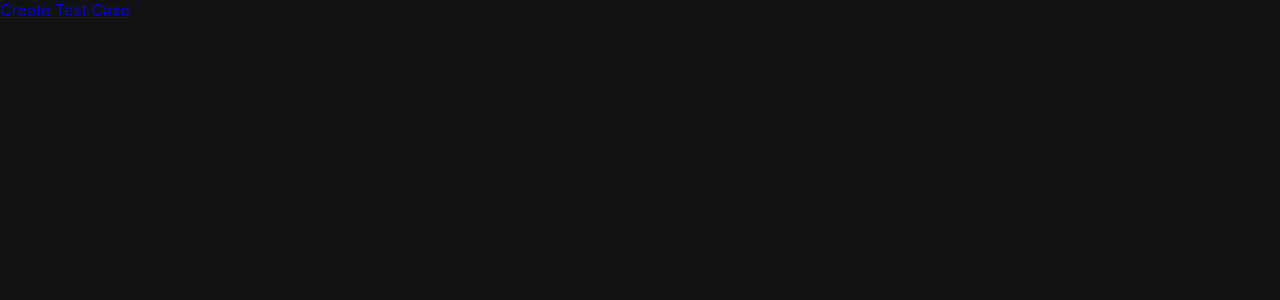
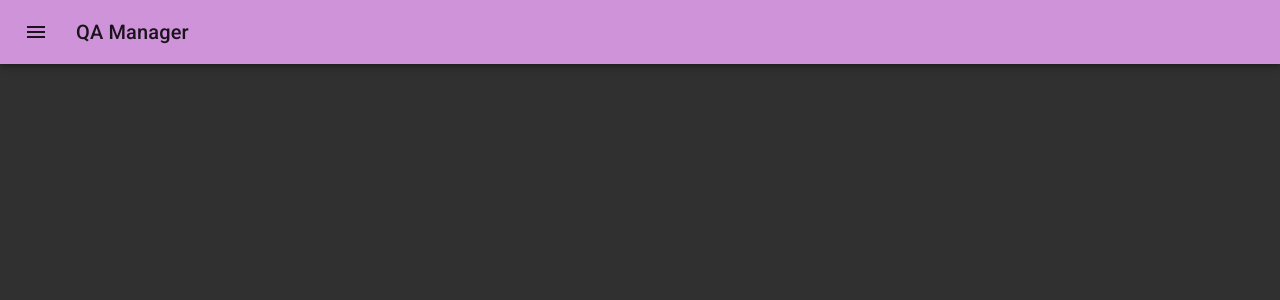
Before and after one commit to jnhallquist/qa_manager, a React (Create React App) app in the folder client/: page / in a window 1280 px wide. Shown: the top 300 px of the page. Built offline with nearby package versions, Linux system fonts and the light colour scheme.

Commit message:
Add nav drawer

```diff
--- a/client/package.json
+++ b/client/package.json
@@ -4,6 +4,7 @@
   "private": true,
   "dependencies": {
     "@material-ui/core": "^4.11.0",
+    "@material-ui/icons": "^4.9.1",
     "@testing-library/jest-dom": "^4.2.4",
     "@testing-library/react": "^9.3.2",
     "@testing-library/user-event": "^7.1.2",
--- a/client/src/App.js
+++ b/client/src/App.js
@@ -9,10 +9,90 @@
   BrowserRouter as Router,
   Switch,
   Route,
-  Link
+  Link as RouterLink
 } from 'react-router-dom'
 
+import clsx from 'clsx';
+import { makeStyles, useTheme } from '@material-ui/core/styles';
+import Drawer from '@material-ui/core/Drawer';
+import CssBaseline from '@material-ui/core/CssBaseline';
+import AppBar from '@material-ui/core/AppBar';
+import Toolbar from '@material-ui/core/Toolbar';
+import List from '@material-ui/core/List';
+import Typography from '@material-ui/core/Typography';
+import Divider from '@material-ui/core/Divider';
+import IconButton from '@material-ui/core/IconButton';
+import MenuIcon from '@material-ui/icons/Menu';
+import ChevronLeftIcon from '@material-ui/icons/ChevronLeft';
+import ChevronRightIcon from '@material-ui/icons/ChevronRight';
+import ListItem from '@material-ui/core/ListItem';
+import ListItemIcon from '@material-ui/core/ListItemIcon';
+import ListItemText from '@material-ui/core/ListItemText';
+import InboxIcon from '@material-ui/icons/MoveToInbox';
+import MailIcon from '@material-ui/icons/Mail';
+import Link from '@material-ui/core/Link';
+
+
 import TestCaseForm from './TestCaseForm'
+
+const drawerWidth = 240;
+
+const useStyles = makeStyles((theme) => ({
+  root: {
+    display: 'flex',
+  },
+  appBar: {
+    transition: theme.transitions.create(['margin', 'width'], {
+      easing: theme.transitions.easing.sharp,
+      duration: theme.transitions.duration.leavingScreen,
+    }),
+  },
+  appBarShift: {
+    width: `calc(100% - ${drawerWidth}px)`,
+    marginLeft: drawerWidth,
+    transition: theme.transitions.create(['margin', 'width'], {
+      easing: theme.transitions.easing.easeOut,
+      duration: theme.transitions.duration.enteringScreen,
+    }),
+  },
+  menuButton: {
+    marginRight: theme.spacing(2),
+  },
+  hide: {
+    display: 'none',
+  },
+  drawer: {
+    width: drawerWidth,
+    flexShrink: 0,
+  },
+  drawerPaper: {
+    width: drawerWidth,
+  },
+  drawerHeader: {
+    display: 'flex',
+    alignItems: 'center',
+    padding: theme.spacing(0, 1),
+    // necessary for content to be below app bar
+    ...theme.mixins.toolbar,
+    justifyContent: 'flex-end',
+  },
+  content: {
+    flexGrow: 1,
+    padding: theme.spacing(3),
+    transition: theme.transitions.create('margin', {
+      easing: theme.transitions.easing.sharp,
+      duration: theme.transitions.duration.leavingScreen,
+    }),
+    marginLeft: -drawerWidth,
+  },
+  contentShift: {
+    transition: theme.transitions.create('margin', {
+      easing: theme.transitions.easing.easeOut,
+      duration: theme.transitions.duration.enteringScreen,
+    }),
+    marginLeft: 0,
+  },
+}));
 
 function App() {
   const theme = createMuiTheme({
@@ -25,16 +105,83 @@
       }
     }
   })
+
+  const classes = useStyles();
+  const [open, setOpen] = React.useState(false);
+
+  const handleDrawerOpen = () => {
+    setOpen(true);
+  };
+
+  const handleDrawerClose = () => {
+    setOpen(false);
+  };
+
   return (
     <ThemeProvider theme={theme}>
       <Router>
-        <Link to="/new_test_case">Create Test Case</Link>
-
+        <div className={classes.root}>
+        <CssBaseline />
+        <AppBar
+        position="fixed"
+        className={clsx(classes.appBar, {
+        [classes.appBarShift]: open,
+        })}
+        >
+        <Toolbar>
+        <IconButton
+        color="inherit"
+        aria-label="open drawer"
+        onClick={handleDrawerOpen}
+        edge="start"
+        className={clsx(classes.menuButton, open && classes.hide)}
+        >
+        <MenuIcon />
+        </IconButton>
+        <Typography variant="h6" noWrap>
+        QA Manager
+        </Typography>
+        </Toolbar>
+        </AppBar>
+        <Drawer
+        className={classes.drawer}
+        variant="persistent"
+        anchor="left"
+        open={open}
+        classes={{
+        paper: classes.drawerPaper,
+        }}
+        >
+        <div className={classes.drawerHeader}>
+        <IconButton onClick={handleDrawerClose}>
+        {theme.direction === 'ltr' ? <ChevronLeftIcon /> : <ChevronRightIcon />}
+        </IconButton>
+        </div>
+        <Divider />
+        <List>
+        <Link component={RouterLink} to="/new_test_case" underline={'none'}>
+        <ListItem button>
+        <ListItemIcon>
+        <InboxIcon />
+        </ListItemIcon>
+        <ListItemText primary="Create Test Case" />
+        </ListItem>
+        </Link>
+        </List>
+        </Drawer>
+        <main
+        className={clsx(classes.content, {
+        [classes.contentShift]: open,
+        })}
+        >
+        <div className={classes.drawerHeader} />
         <Switch>
-          <Route path="/new_test_case">
-            <TestCaseForm />
-          </Route>
+        <Route path="/new_test_case">
+        <TestCaseForm />
+        </Route>
         </Switch>
+        </main>
+      </div>
       </Router>
     </ThemeProvider>
   );
```
Also changed, not shown: 1 other file (tests, documents, lock files or other folders).
